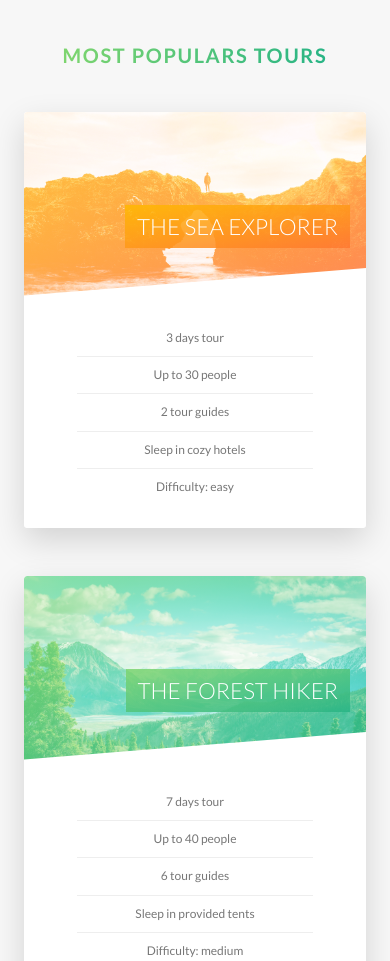
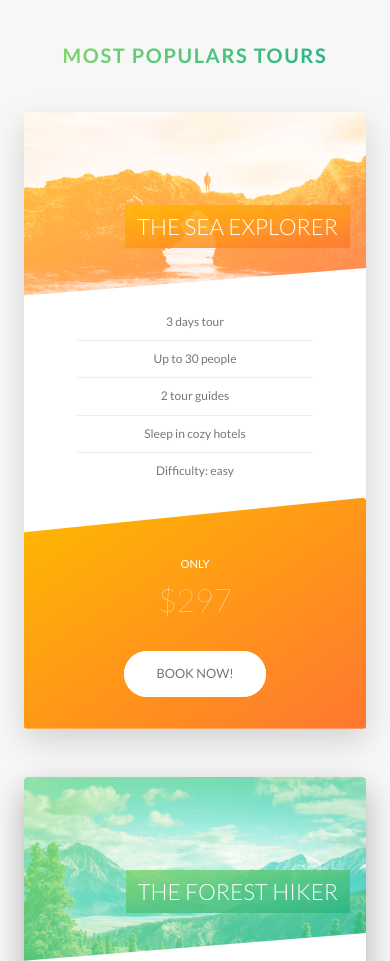
Before and after one commit to danilodecanini/example-natours, a website: page index.html in a window 390 px wide. Shown: the part 2550-3511 px from the top of the page. Drawn offline with Linux system fonts and the light colour scheme.

Commit message:
Finishing the responsive design

```diff
--- a/sass/components/_card.scss
+++ b/sass/components/_card.scss
@@ -154,4 +154,56 @@
         font-size: 6rem;
         font-weight: 100;
     }
+
+
+
+
+    @include respond(tab-port) {
+
+    //FUNCTIONALITY
+    height: auto;
+    border-radius: 3px;
+    background-color: $color-white;
+    box-shadow: 0 1.5rem 4rem rgba($color-black, .15);
+
+    &__side {
+        height: auto;
+        position: relative;
+        box-shadow: none;
+
+        &--back {
+            transform: rotateY(0);
+            clip-path: polygon(0 15%, 100% 0, 100% 100%, 0% 100%);
+        }
+    }
+
+
+    &:hover &__side--front {
+        transform: rotateY(0);
+    }
+
+    &__details {
+        padding: 1rem 3rem;
+    }
+
+    // BACK SIDE STYLING
+
+    &__cta {
+        position: relative;
+        top: 0;
+        left: 0;
+        transform: translate(0);
+        width: 100%;
+        padding: 7rem 4rem 4rem 4rem;
+    }
+
+    &__price-box {
+        margin-bottom: 3rem;
+    }
+
+    &__price-value {
+        font-size: 4rem;
+    }
+
+    }
 }
--- a/sass/components/_form.scss
+++ b/sass/components/_form.scss
@@ -15,6 +15,10 @@
         width: 90%;
         display: block;
         transition: all .3s;
+
+        @include respond(tab-port) {
+            width: 100%;
+        }
 
         &:focus {
             outline: none;
@@ -49,6 +53,11 @@
     &__radio-group {
         width: 49%;
         display: inline-block;
+
+        @include respond(tab-port) {
+            width: 100%;
+            margin-bottom: 1rem;
+        }
     }
 
     &__radio-input {
--- a/sass/components/_story.scss
+++ b/sass/components/_story.scss
@@ -9,6 +9,16 @@
     font-size: $default-font-size;
     transform: skewX(-12deg);
 
+    @include respond(tab-port) {
+        width: 100%;
+        padding: 4rem;
+        padding-left: 7rem;
+    }
+
+    @include respond(phone) {
+        transform: skewX(0);
+    }
+
     &__shape {
         width: 15rem;
         height: 15rem;
@@ -19,6 +29,10 @@
         clip-path: circle(50% at 50% 50%);
         transform: translateX(-3rem) skewX(12deg);;
         position: relative;
+
+        @include respond(phone) {
+            transform: translateX(-3rem) skewX(0);
+        }
     }
 
     &__img {
@@ -29,6 +43,10 @@
 
     &__text {
         transform: skewX(12deg);
+
+        @include respond(phone) {
+            transform: skewX(0);
+        }
     }
 
     &__caption {
--- a/sass/pages/_home.scss
+++ b/sass/pages/_home.scss
@@ -60,15 +60,37 @@
                       rgba($color-white, .9) 0%,
                       rgba($color-white, .9) 50%,
                       transparent 50%),
-                      url(../img/nat-10.jpg);
-    background-size: cover;
+    url(../img/nat-10.jpg);
+    background-size: 100%;
     border-radius: 3px;
     box-shadow: 0 1.5rem 4rem rgba($color-black, .2);
 
-    height: 50rem;
+    @include respond(tab-land) {
+        background-image: linear-gradient(105deg,
+                      rgba($color-white, .9) 0%,
+                      rgba($color-white, .9) 70%,
+                      transparent 70%),
+        url(../img/nat-10.jpg);
+        background-size: cover;
+    }
+
+    @include respond(tab-port) {
+        background-image: linear-gradient(to right,
+                      rgba($color-white, .9) 0%,
+                      rgba($color-white, .9) 100%),
+        url(../img/nat-10.jpg);
+    }
 
     &__form {
         width: 50%;
         padding: 6rem;
+
+        @include respond(tab-land) {
+            width: 70%;
+        }
+
+        @include respond(tab-port) {
+            width: 100%;
+        }
     }
 }
```
Also changed, not shown: css/style.css.
